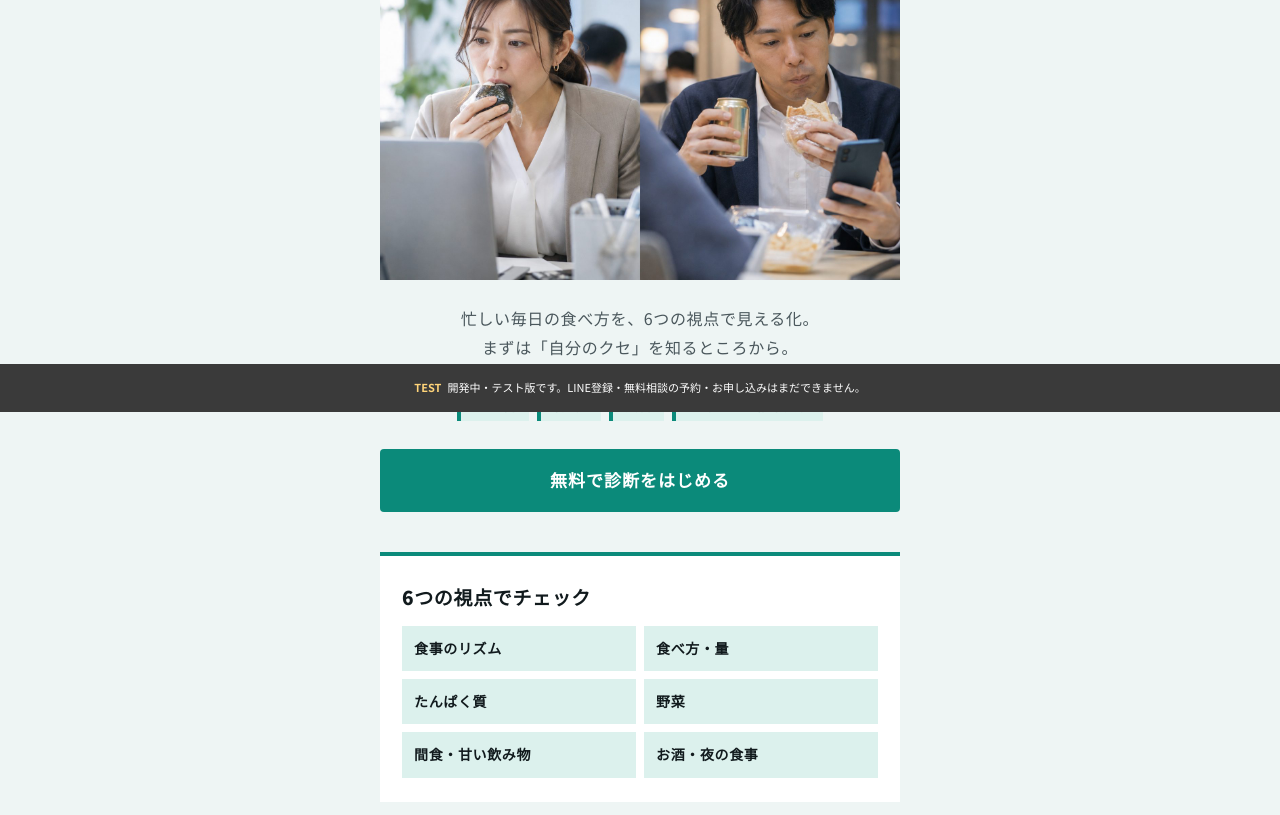
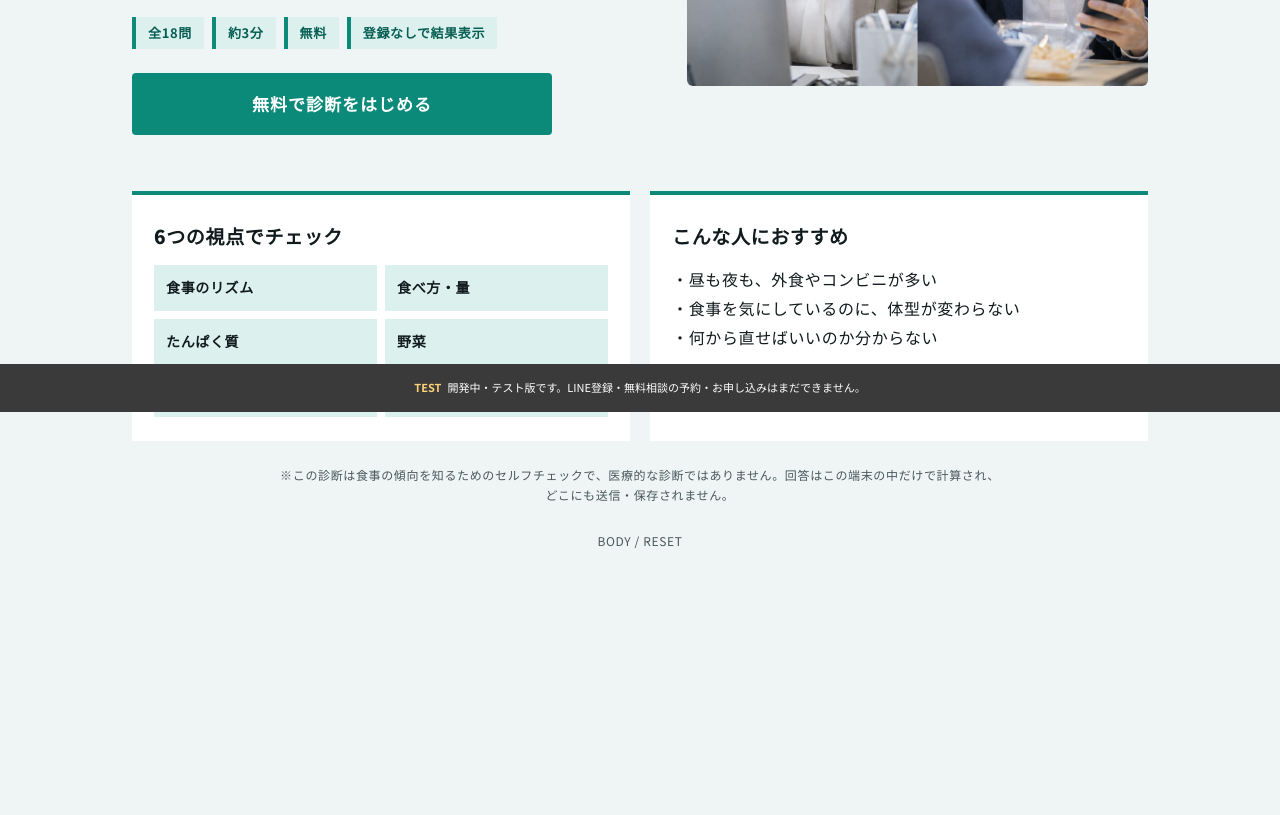
Before and after one commit to tanadaitanaka-svg/body-make-lp-preview, a plain HTML site: page diagnosis/index.html in a window 1280 px wide. Shown: the part 388-1203 px from the top of the page. After the commit the page ends 1043 px from the top, so only its background shows below. Drawn offline with Linux system fonts and the light colour scheme.

Commit message:
テスト版LPを更新

```diff
--- a/diagnosis/index.html
+++ b/diagnosis/index.html
@@ -125,6 +125,29 @@
   @media (min-width: 600px) {
     .hero h1 { font-size: 36px; }
   }
+  /* PC（960px以上）：有料LPと同じく、トップは左に文字・右に写真の2列。結果は2列に並べる */
+  @media (min-width: 960px) {
+    .site-head .wrap, #screen-top .wrap { max-width: 1080px; padding: 0 32px; }
+    #screen-result .wrap { max-width: 1000px; padding: 0 32px; }
+    .hero {
+      display: grid; grid-template-columns: 1.1fr 1fr; column-gap: 48px; align-items: center;
+      text-align: left; padding: 56px 0 56px;
+    }
+    .hero > * { grid-column: 1; }
+    .hero > .hero-photo { grid-column: 2; grid-row: 1 / span 6; margin: 0; }
+    .hero-photo img { border-radius: 6px; }
+    .hero .tag { justify-self: start; margin-top: 8px; }
+    .hero h1 { font-size: 36px; margin: 16px 0 14px; }
+    .hero p { margin-bottom: 20px; }
+    .chips { justify-content: flex-start; margin-bottom: 24px; }
+    .hero .btn { max-width: 420px; }
+    .top-cards { display: grid; grid-template-columns: 1fr 1fr; gap: 20px; }
+    .top-cards .card { margin-bottom: 0; }
+    #screen-top .note { max-width: 760px; margin: 24px auto 0; text-align: center; }
+    .res-grid { display: grid; grid-template-columns: 1fr 1fr; gap: 20px; align-items: start; margin-bottom: 20px; }
+    .res-grid > * { margin: 0 !important; }
+    .cta-block { max-width: 560px; margin: 24px auto 0; }
+  }
 </style>
 <script>
 // 写真：.jpg → .png の順で探し、どちらもなければ枠ごと消す
@@ -169,6 +192,7 @@ function dgImgFallback(img) {
       <button class="btn" id="start-btn">無料で診断をはじめる</button>
     </div>
 
+    <div class="top-cards">
     <div class="card">
       <h2>6つの視点でチェック</h2>
       <ul class="areas" id="area-list"></ul>
@@ -177,6 +201,7 @@ function dgImgFallback(img) {
     <div class="card">
       <h2>こんな人におすすめ</h2>
       <p style="margin:0">・昼も夜も、外食やコンビニが多い<br>・食事を気にしているのに、体型が変わらない<br>・何から直せばいいのか分からない</p>
+    </div>
     </div>
     <p class="note">※この診断は食事の傾向を知るためのセルフチェックで、医療的な診断ではありません。回答はこの端末の中だけで計算され、どこにも送信・保存されません。</p>
     <footer>BODY / RESET</footer>
@@ -214,10 +239,12 @@ function dgImgFallback(img) {
       <h1>あなたの食事のクセ</h1>
       <p class="note" style="margin:0">数字が大きいほど、整っている状態です</p>
     </div>
-    <div class="radar-box" id="radar"></div>
+    <div class="res-grid">
+      <div class="radar-box" id="radar"></div>
+      <div class="card"><ul class="bars" id="bars"></ul></div>
+    </div>
 
-    <div class="card"><ul class="bars" id="bars"></ul></div>
-
+    <div class="res-grid">
     <div class="card priority">
       <span class="label">いちばん伸びしろがあるところ</span>
       <h2 id="pri-title"></h2>
@@ -228,6 +255,7 @@ function dgImgFallback(img) {
     <div class="card">
       <span class="label sage">無意識かもしれない食事のクセ</span>
       <div id="insights"></div>
+    </div>
     </div>
 
     <div class="cta-block">
```
